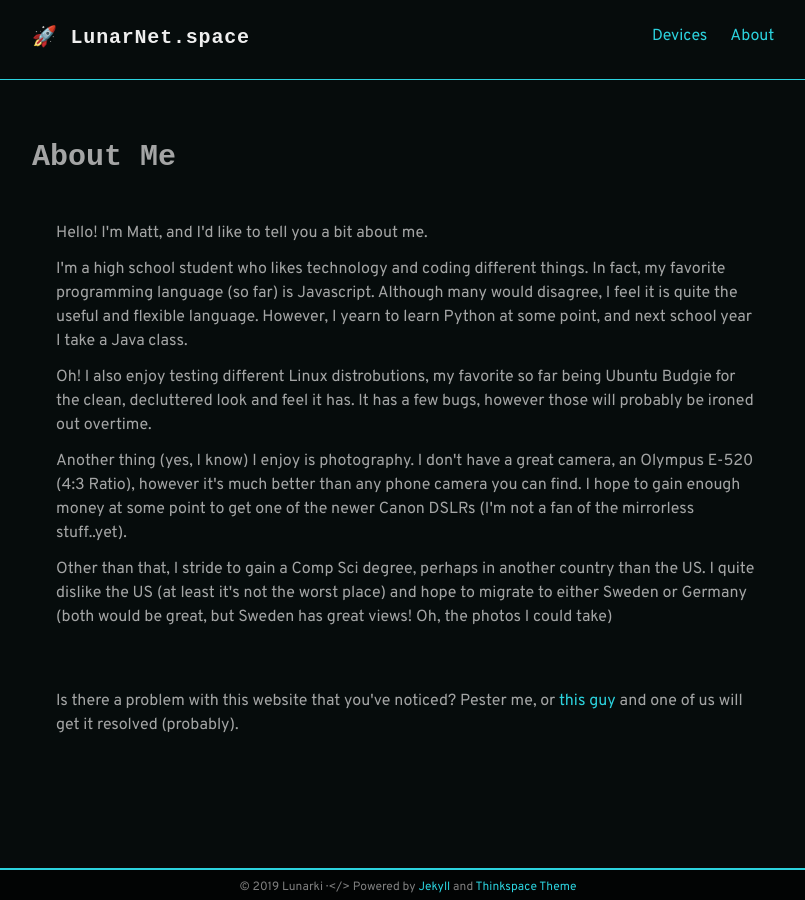
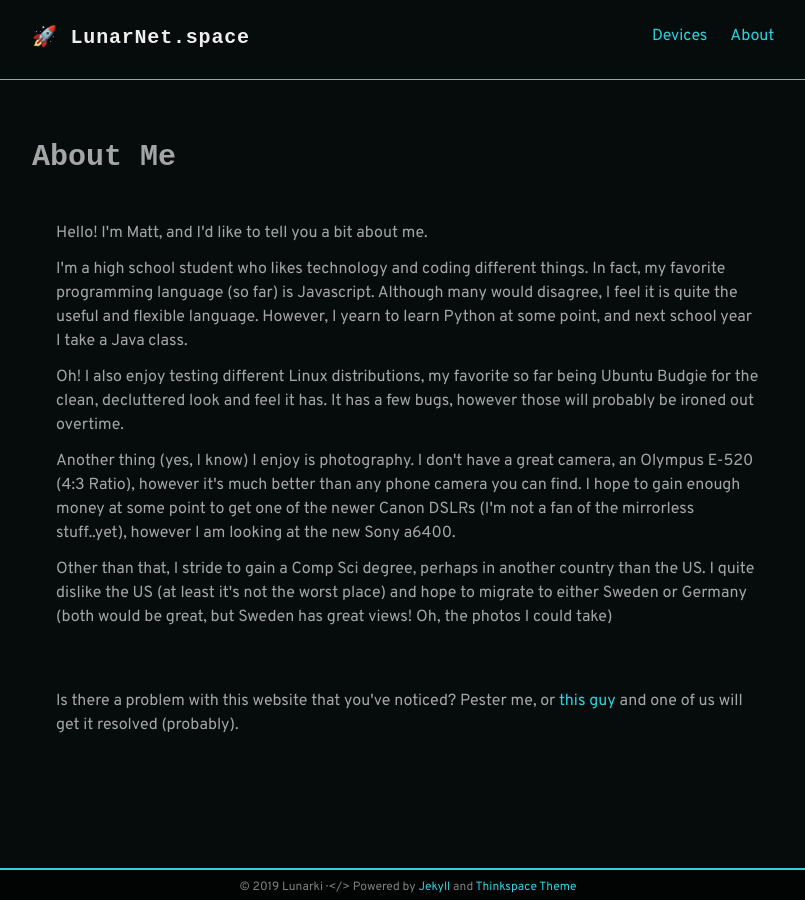
Before and after one commit to SharaNara/SharaNara.github.io, a Jekyll site: the page built from pages/about.html, in a window 1280 px wide. Shown: the whole page, without its empty margins (232-1037 px from the left). Built offline with Jekyll 4.4.1, drawn with Linux system fonts in a browser that asks for light colours; some web fonts are replaced.

Commit message:
Fixed spelling

```diff
--- a/pages/about.html
+++ b/pages/about.html
@@ -10,13 +10,13 @@
   programming language (so far) is Javascript. Although many would disagree, I feel it is quite the
   useful and flexible language. However, I yearn to learn Python at some point, and next school year
   I take a Java class.</p>
-  <p>Oh! I also enjoy testing different Linux distrobutions, my favorite so far
+  <p>Oh! I also enjoy testing different Linux distributions, my favorite so far
   being Ubuntu Budgie for the clean, decluttered look and feel it has. It has a few bugs, however
   those will probably be ironed out overtime.</p>
   <p>Another thing (yes, I know) I enjoy is photography. I don't have a great camera,
   an Olympus E-520 (4:3 Ratio), however it's much better than any phone camera you can find.
   I hope to gain enough money at some point to get one of the newer Canon DSLRs (I'm not a fan
-  of the mirrorless stuff..yet).</p>
+  of the mirrorless stuff..yet), however I am looking at the new Sony a6400.</p>
   <p>Other than that, I stride to gain a Comp Sci degree, perhaps in another country than the US.
   I quite dislike the US (at least it's not the worst place) and hope to migrate to either Sweden
   or Germany (both would be great, but Sweden has great views! Oh, the photos I could take)</p>
```
